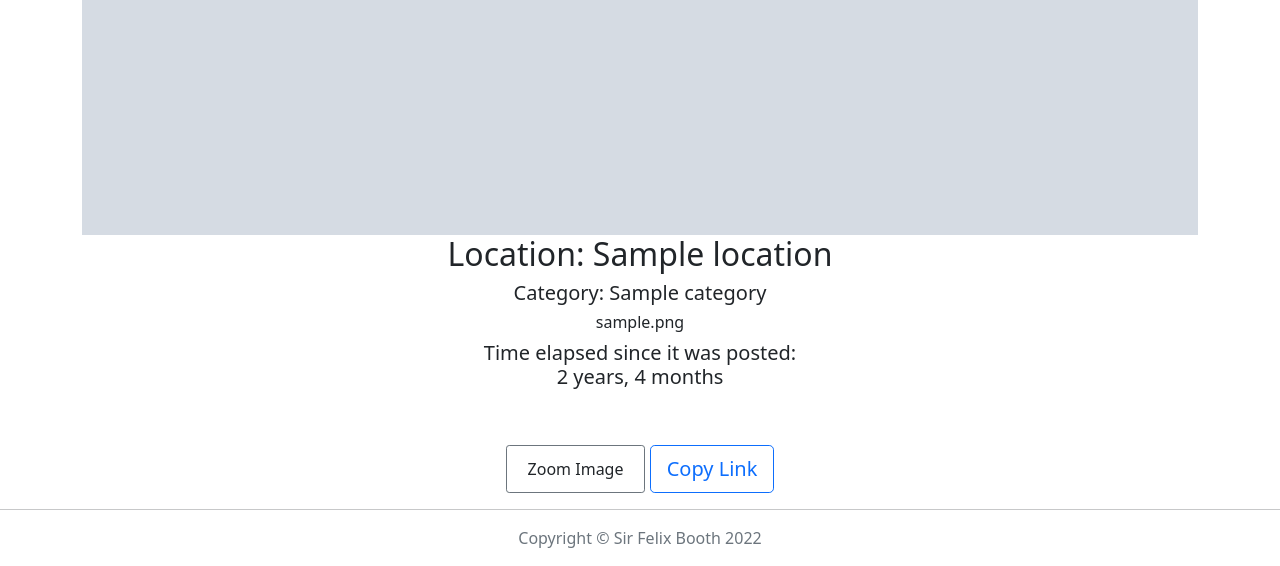
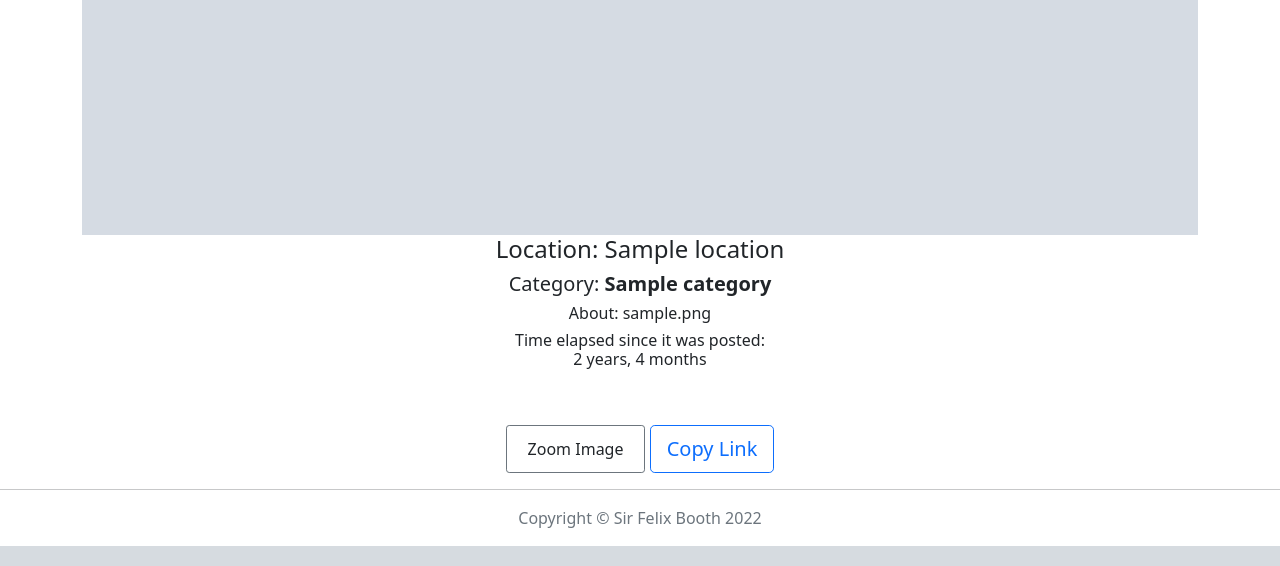
Before and after one commit to SayiaFelix/SirFelix-gallery, a Django app: page /location/1 in a window 1280 px wide. Shown: the part 742-1308 px from the top of the page. Run offline with Django 3.2, Linux system fonts and the light colour scheme; tables that the repository leaves empty hold one stand-in row (values such as "Sample post"); grey boxes marked "Sample" are stand-in pictures; some libraries are stand-ins or nearby versions.

Commit message:
editing location file

```diff
--- a/myBooth/templates/all-images/locations.html
+++ b/myBooth/templates/all-images/locations.html
@@ -11,12 +11,13 @@
    </div>
 
    <div class="text-center">
-       <h2 class="">Location: {{image.location}}</h2>
+       <h4 class="">Location: {{image.location}}</h4>
+
        {% for categ in image.category.all %}
-       <h5> Category:  {{ categ.category_name }} </h5>
+       <h5> Category: <strong>{{ categ.category_name }} </strong>   </h5>
        {% endfor %}
-        <h6>{{image.image_descriptions}}</h6>
-       <h5>Time elapsed since it was posted: <br>{{image.post_date|timesince}}</h5>
+       <h6>About:  {{image.image_descriptions}}</h6>
+       <h6>Time elapsed since it was posted: <br>{{image.post_date|timesince}}</h6>
 
          <br>
            {% comment %} <input type="text" id="imagelink" class="form-control input-sm text-center" value="https://my-memoirs.herokuapp.com{{image.image.url}}"
```
